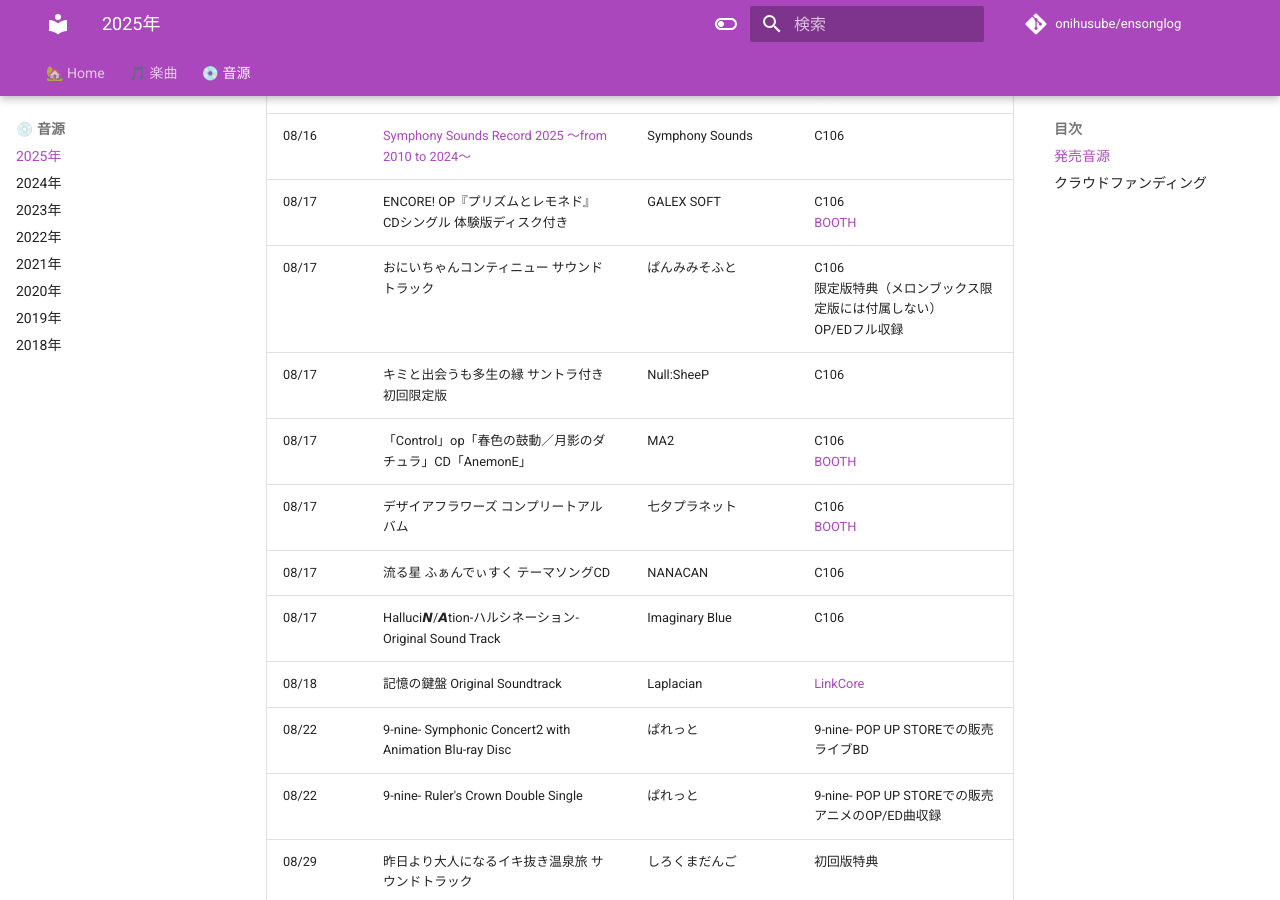
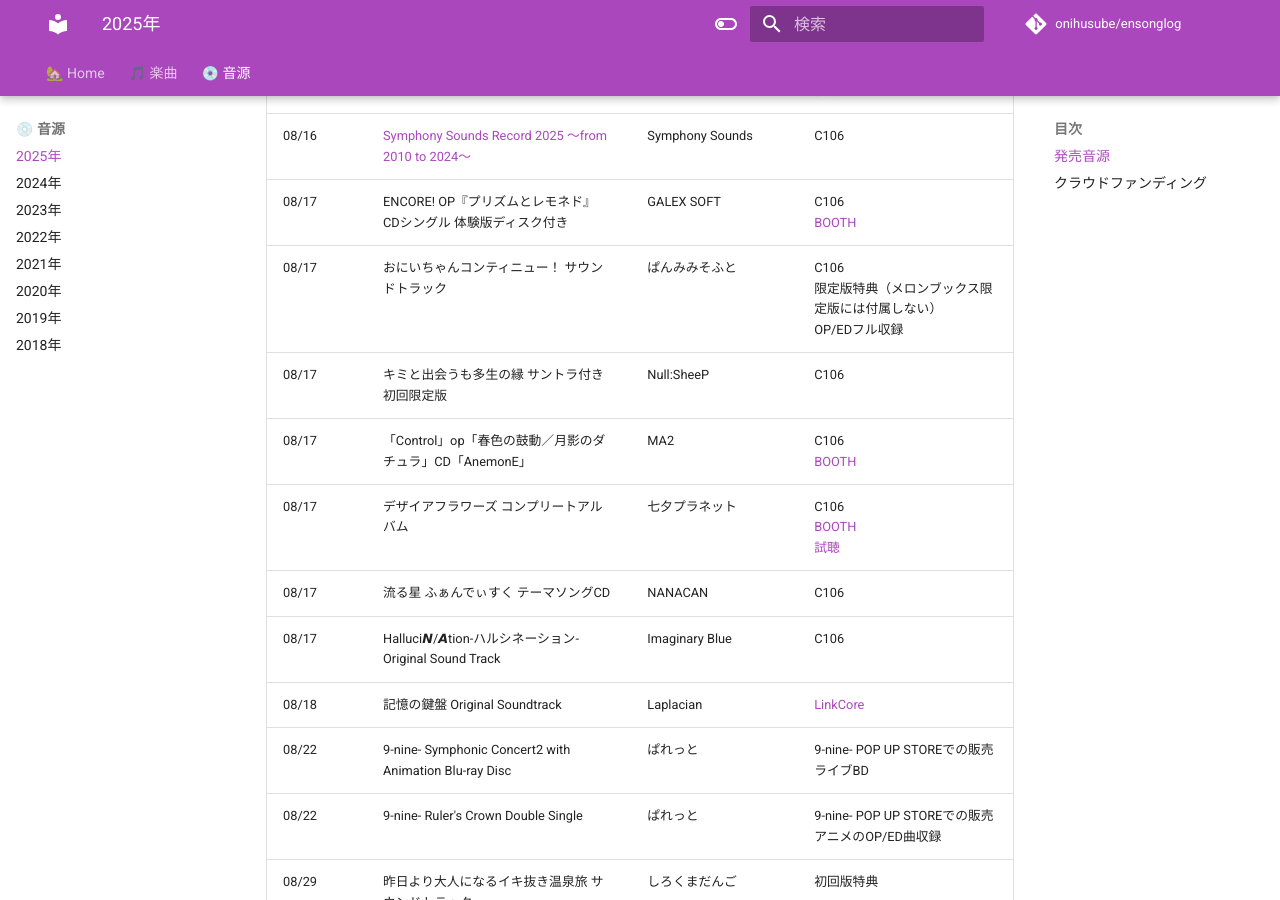
Before and after one commit to onihusube/ensonglog, an MkDocs documentation site: the page built from docs/2025/音源.md, in a window 1280 px wide and 900 px high, scrolled down 9126 px. Built offline with MkDocs 1.6.1 and Material for MkDocs 9.7.7, drawn with Linux system fonts in a browser that asks for light colours; comment, search, counter and statistics services are not loaded.

Commit message:
微追記

```diff
--- a/docs/2025/音源.md
+++ b/docs/2025/音源.md
@@ -140,10 +140,10 @@
 | 08/16 | サクラノ刻レコード | ケロQ/枕 | C106 </br> 復刻 |
 | 08/16 | [Symphony Sounds Record 2025 ～from 2010 to 2024～](./音源個別/Symphony%20Sounds%20Record%202025%20～from%202010%20to%202024～.md) | Symphony Sounds | C106 |
 | 08/17 | ENCORE! OP『プリズムとレモネド』 CDシングル 体験版ディスク付き | GALEX SOFT | C106 </br> [BOOTH](https://galexsoft.booth.pm/items/7108927) |
-| 08/17 | おにいちゃんコンティニュー サウンドトラック | ぱんみみそふと | C106 </br> 限定版特典（メロンブックス限定版には付属しない） </br> OP/EDフル収録 |
+| 08/17 | おにいちゃんコンティニュー！ サウンドトラック | ぱんみみそふと | C106 </br> 限定版特典（メロンブックス限定版には付属しない） </br> OP/EDフル収録 |
 | 08/17 | キミと出会うも多生の縁 サントラ付き初回限定版 | Null:SheeP | C106 |
 | 08/17 | 「Control」op「春色の鼓動／月影のダチュラ」CD「AnemonE」 | MA2 | C106 </br> [BOOTH](https://masquaregames.booth.pm/items/7166132) |
-| 08/17 | デザイアフラワーズ コンプリートアルバム | 七夕プラネット | C106 </br> [BOOTH](https://keica.booth.pm/items/7278606) |
+| 08/17 | デザイアフラワーズ コンプリートアルバム | 七夕プラネット | C106 </br> [BOOTH](https://keica.booth.pm/items/7278606) </br> [試聴](https://x.com/KeicaMusic/status/1956287119455862963) |
 | 08/17 | 流る星 ふぁんでぃすく テーマソングCD | NANACAN | C106 |
 | 08/17 | Halluci𝙉/𝘼tion-ハルシネーション- Original Sound Track | Imaginary Blue | C106 |
 | 08/18 | 記憶の鍵盤 Original Soundtrack | Laplacian | [LinkCore](https://linkco.re/VqQ20bDb) |
```
